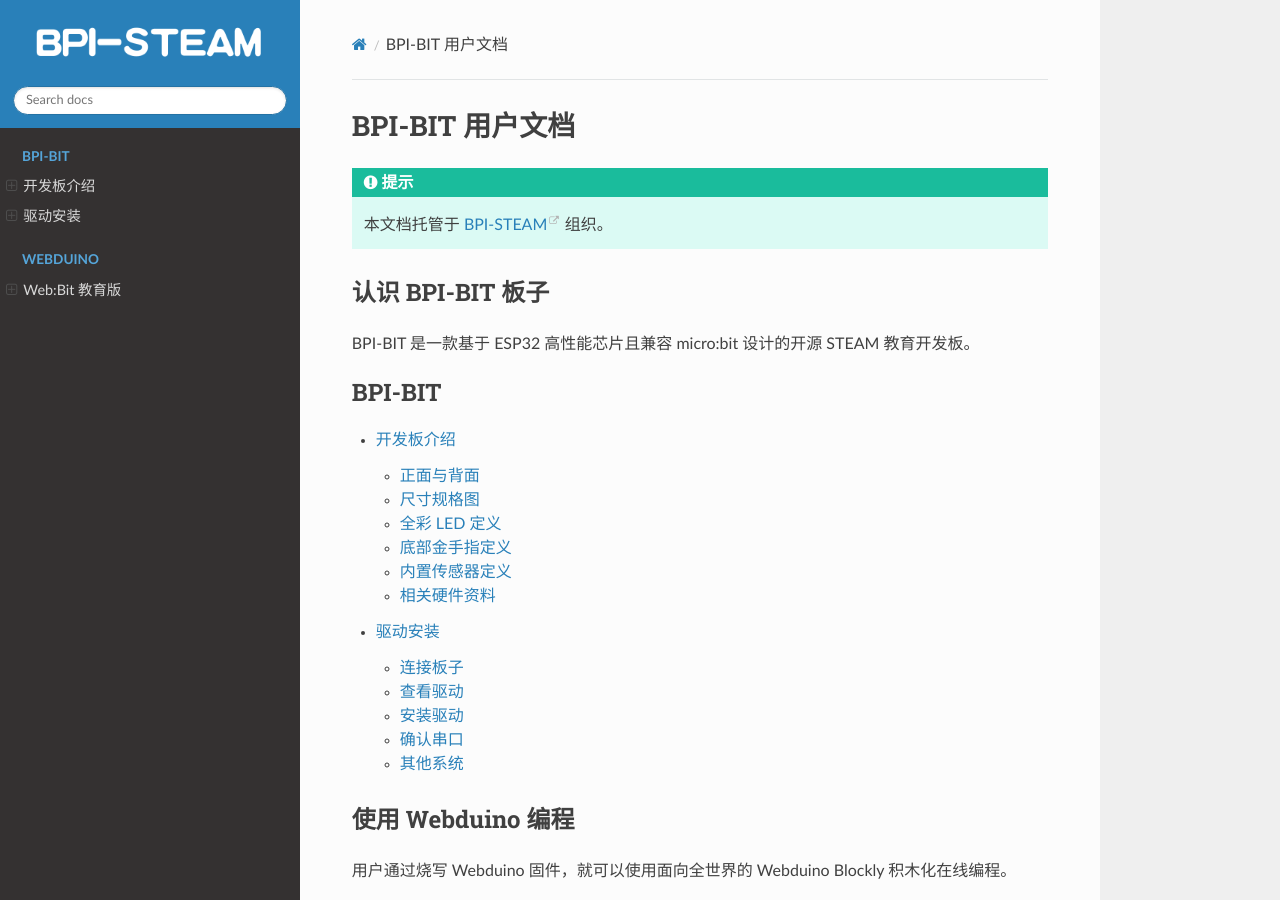
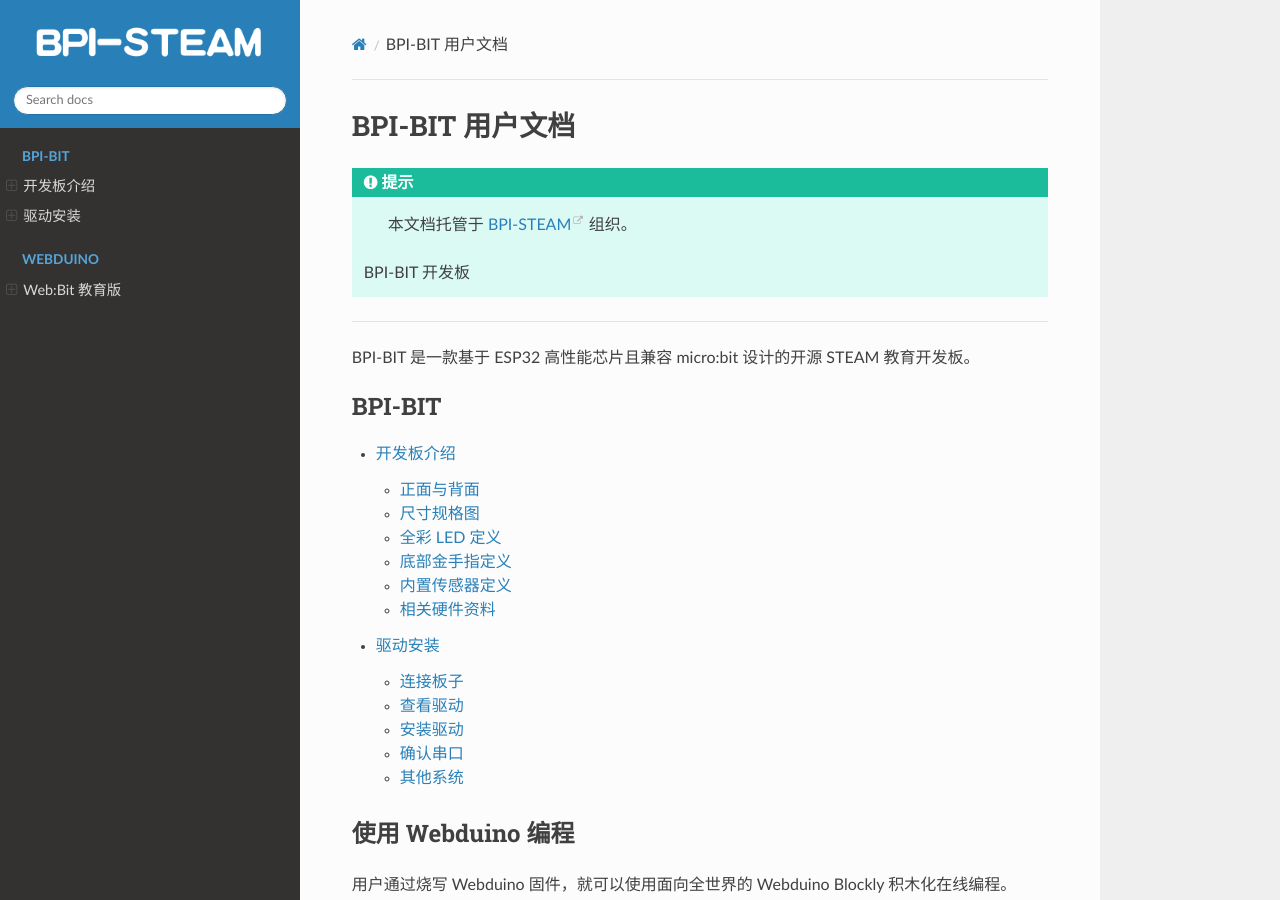
Before and after one commit to BPI-STEAM/simplified_webbit_docs, a Sphinx documentation site: the page built from source/index.rst, in a window 1280 px wide and 900 px high. Built offline with Sphinx 7.4.7 and the Read the Docs theme 2.0.0, drawn with Linux system fonts in a browser that asks for light colours; pages that are not in the unit, such as notebooks, are missing from menus.

Commit message:
Update index.rst

```diff
--- a/source/index.rst
+++ b/source/index.rst
@@ -10,7 +10,7 @@
 
     本文档托管于 `BPI-STEAM <https://github.com/BPI-STEAM>`_ 组织。
 
-认识 BPI-BIT 板子
+ BPI-BIT 开发板
 ---------------------------
 
 BPI-BIT 是一款基于 ESP32 高性能芯片且兼容 micro:bit 设计的开源 STEAM 教育开发板。
```
